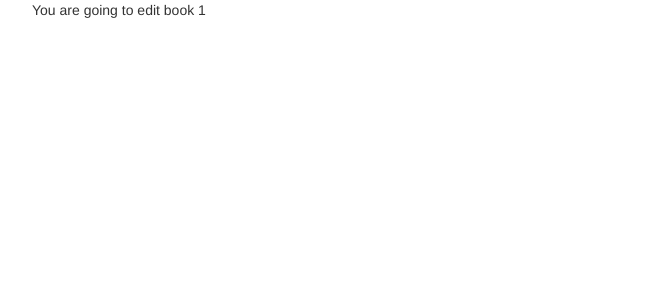
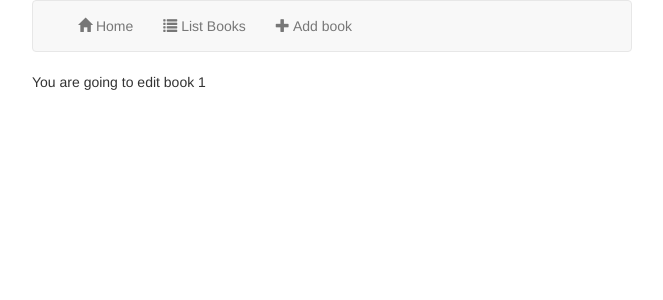
Before and after one commit to petryshend/flaskwebshop, a Flask app: page /edit/1 in a window 1280 px wide. Shown: the top 300 px of the page, without its empty margins (308-971 px from the left). Run offline with Flask 2, Linux system fonts and the light colour scheme; some libraries are stand-ins or nearby versions.

Commit message:
Add navbar

```diff
--- a/main.py
+++ b/main.py
@@ -13,7 +13,7 @@ db = DBSession()
 
 @app.route("/")
 def index():
-    return "Hello World!"
+    return render_template('index.html')
 
 @app.route("/list")
 def list():
--- a/templates/base.html
+++ b/templates/base.html
@@ -8,6 +8,20 @@
 </head>
 <body>
     <div class="content">
+        <nav class="navbar navbar-default">
+            <div class="container-fluid">
+                <div class="navbar-header">
+
+                </div>
+                <div class="collapse navbar-collapse">
+                    <ul class="nav navbar-nav">
+                        <li><a href="{{ url_for('index') }}"><span class="glyphicon glyphicon-home"></span> Home</a></li>
+                        <li><a href="{{ url_for('list') }}"><span class="glyphicon glyphicon-list"></span> List Books</a></li>
+                        <li><a href="{{ url_for('newBook') }}"><span class="glyphicon glyphicon-plus"></span> Add book</a></li>
+                    </ul>
+                </div>
+            </div>
+        </nav>
         {% block body %}{% endblock %}
     </div>
     <script src="{{ url_for('static', filename='js/jquery-1.11.3.js') }}"></script>
--- /dev/null
+++ b/templates/index.html
@@ -0,0 +1,5 @@
+{% extends 'base.html' %}
+
+{% block body %}
+    Index
+{% endblock %}
```
